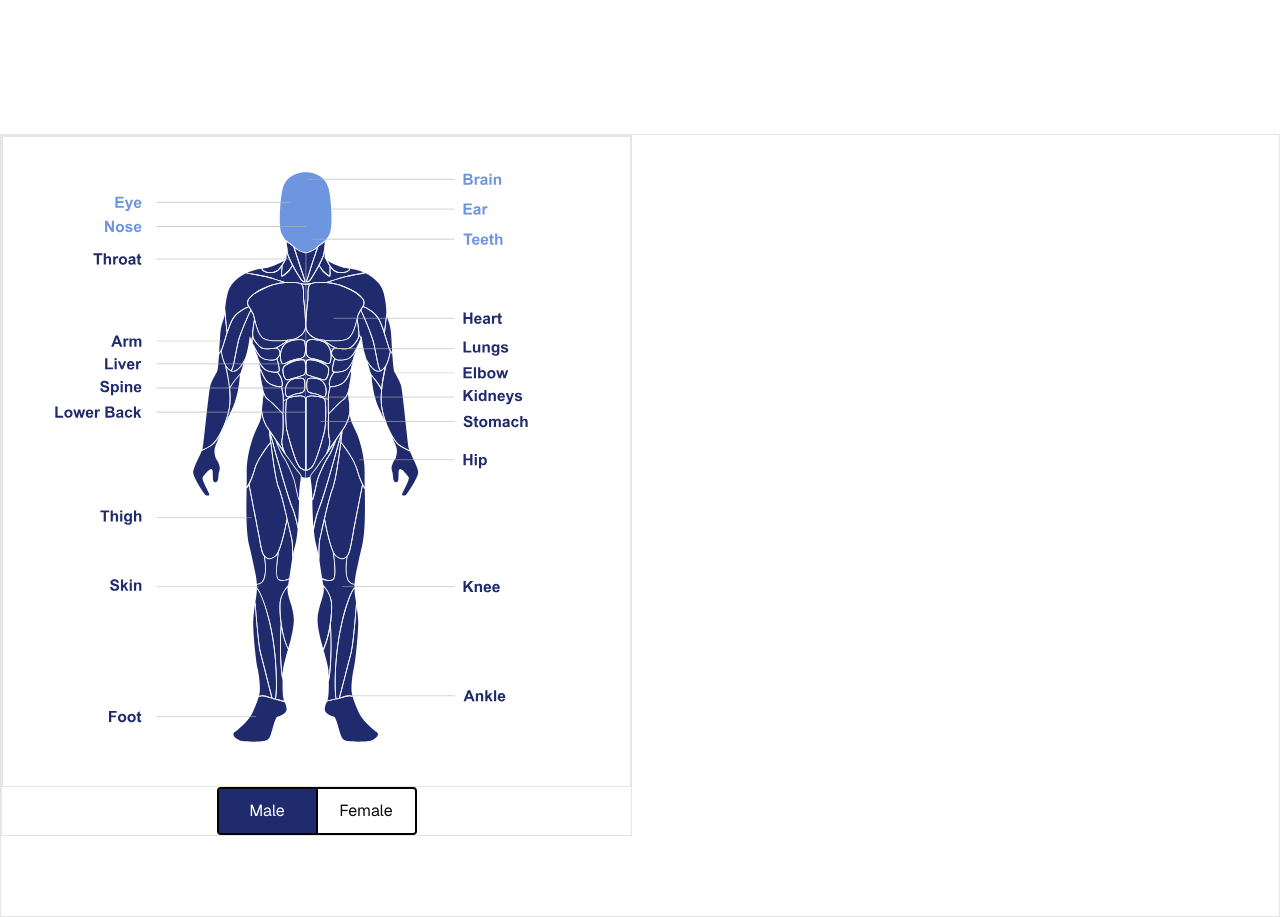
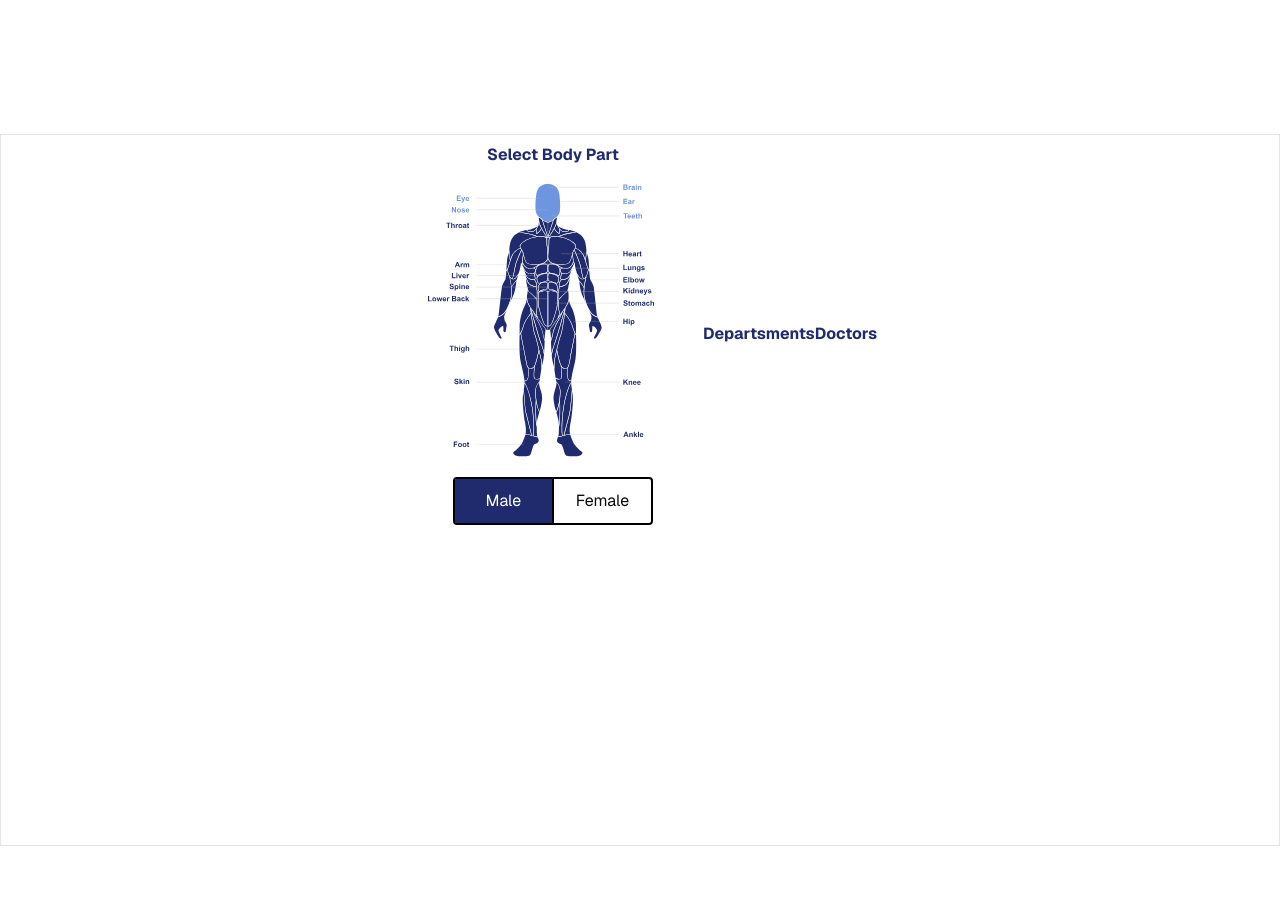
Before and after one commit to sumonmia360/hospital_frontend, a Next.js app: page / in a window 1280 px wide. Shown: the part 1160-2077 px from the top of the page. After the commit the page ends 2006 px from the top, so only its background shows below. Built offline with nearby package versions, Linux system fonts and the light colour scheme.

Commit message:
daynamic btn fixing..

```diff
--- a/src/app/page.tsx
+++ b/src/app/page.tsx
@@ -18,10 +18,8 @@ export default function Home() {
         <Navber></Navber>
       </header>
       <main>
-        <section className="max-w-7xl mx-auto border">
-          <div>
-            <HumanBodyFemale></HumanBodyFemale>
-          </div>
+        <section className="mx-auto border max-w-[1440px] w-full h-full">
+          <HumanBodyFemale></HumanBodyFemale>
         </section>
       </main>
     </div>
--- a/src/components/home/HumanBodyFemale.tsx
+++ b/src/components/home/HumanBodyFemale.tsx
@@ -1,8 +1,5 @@
 import { useState } from "react";
 import "./BodyTest.css";
-import { Button } from "../ui/button";
-import { FaMale } from "react-icons/fa";
-
 
 export default function HumanBodyFemale() {
   const [selectedArea, setSelectedArea] = useState("Head");
@@ -17,8 +14,13 @@ export default function HumanBodyFemale() {
   // console.log(selectedArea);
 
   return (
-    <div className="grid grid-cols-2 gap-4 justify-center items-center mb-20">
-      <div className="flex flex-col justify-center items-center border">
+    <div className="flex justify-center items-center mb-80">
+      {/* Human body col */}
+      <div className="flex flex-col justify-center items-center ">
+        <h1 className="text-[#1F2B6C] text-center font-bold mt-2">
+          Select Body Part
+        </h1>
+        {/* ============Female Body Structure================= */}
         {selectGender === "female" ? (
           <>
             <svg
@@ -26,7 +28,7 @@ export default function HumanBodyFemale() {
               viewBox="50 10 1450 1500"
               max-width="3000px"
               width="100%"
-              className="border flex justify-center items-center"
+              className=""
             >
               <g
                 className={`bodyParts_wrapper Head ${
@@ -1431,7 +1433,7 @@ export default function HumanBodyFemale() {
               viewBox="50 10 1450 1500"
               max-width="3000px"
               width="100%"
-              className="border "
+              className=""
             >
               <g
                 className={`bodyParts_wrapper Head ${
@@ -2610,26 +2612,40 @@ export default function HumanBodyFemale() {
         )}
         {/* ===================Male Body Structure=============== */}
 
-        {/* ============Female Body Structure================= */}
-
-        {/* ========================= */}
+        {/* ===========Daynamic btn=========== */}
         <div className="flex justify-between items-center  border-2 border-black rounded h-12  w-[200px]">
           <button
-            className={` cursor-pointer w-full h-full ${selectGender === "male" ? "bg-[#1F2B6C] text-white ":""} `}
+            className={` cursor-pointer w-full h-full ${
+              selectGender === "male" ? "bg-[#1F2B6C] text-white " : ""
+            } `}
             onClick={() => handleGender("male")}
           >
-
             Male
           </button>
-     <div className="h-12 border w-0 border-black"></div>
+          <div className="h-12 border w-0 border-black"></div>
           <button
-            className={` cursor-pointer w-full h-full  ${selectGender === "female" ? "bg-[#1F2B6C] text-white ":""}  `}
+            className={` cursor-pointer w-full h-full  ${
+              selectGender === "female" ? "bg-[#1F2B6C] text-white " : ""
+            }  `}
             onClick={() => handleGender("female")}
           >
             Female
           </button>
+        </div>
+      </div>
+      {/* Department col */}
 
-        </div>
+      <div>
+        <h1 className="text-[#1F2B6C] text-center font-bold mt-2">
+          Departsments
+        </h1>
+        <div></div>
+      </div>
+      {/* Doctors col */}
+
+      <div>
+        <h1 className="text-[#1F2B6C] text-center font-bold mt-2">Doctors</h1>
+        <div></div>
       </div>
     </div>
   );
```
